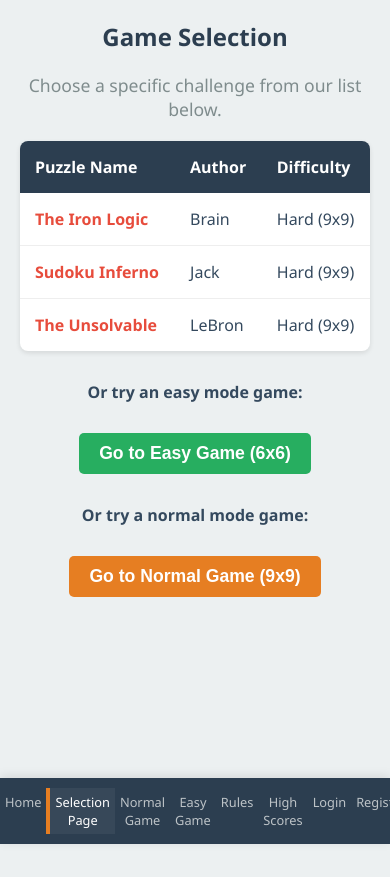
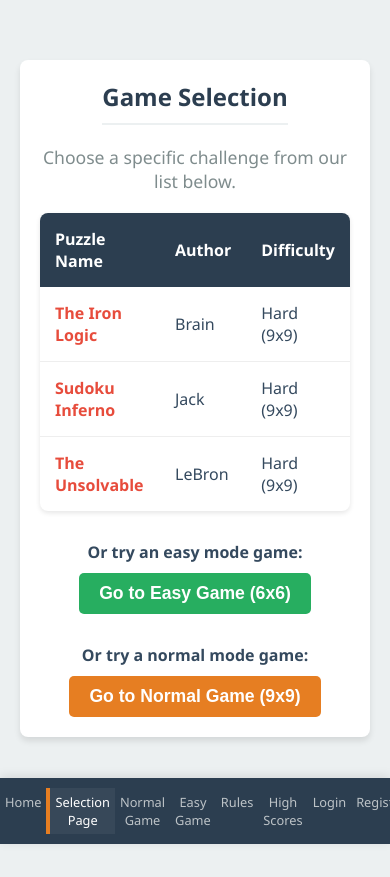
Before and after one commit to ccliuaw/sudoku-react, a React (Create React App) app: page /games in a window 390 px wide. Before the commit the page ends 844 px from the top, so only its background shows below. Built offline with nearby package versions, Linux system fonts and the light colour scheme.

Commit message:
clean CSS file, make it tidy

```diff
--- a/src/App.css
+++ b/src/App.css
@@ -1,4 +1,4 @@
-/* --- RESET & BASICS --- */
+/* --- 1. RESET & BASICS --- */
 * {
     box-sizing: border-box;
     margin: 0;
@@ -14,20 +14,20 @@
 }
 
 body {
-    font-family: 'Segoe UI', Tahoma, Geneva, Verdana, sans-serif; /* Required: font-family */
-    background-color: var(--bg-color); /* Required: background-color */
+    font-family: 'Segoe UI', Tahoma, Geneva, Verdana, sans-serif;
+    background-color: var(--bg-color);
     color: var(--text-color);
     min-height: 100vh;
-    display: flex; /* Flex layout for sidebar + content */
+    display: flex;
     flex-direction: row;
 }
 
-/* --- NAVIGATION BAR (Side on Desktop) --- */
+/* --- 2. NAVIGATION BAR --- */
 nav {
     background: var(--primary-color);
     width: 250px;
     height: 100vh;
-    position: fixed; /* Required: position */
+    position: fixed;
     left: 0;
     top: 0;
     display: flex;
@@ -44,7 +44,7 @@ nav h1 {
 }
 
 nav ul {
-    list-style: none; /* Required: ul styling */
+    list-style: none;
 }
 
 nav a {
@@ -53,30 +53,28 @@ nav a {
     display: block;
     padding: 15px;
     font-size: 1.1rem;
-    transition: color 0.3s ease, padding-left 0.3s ease; /* Required: transition */
+    transition: color 0.3s ease, padding-left 0.3s ease;
 }
 
-/* Pseudo-element: Hover effect */
 nav a:hover {
     color: var(--accent-color);
     padding-left: 20px;
 }
 
-/* Pseudo-element: Active Link Indication */
 nav a.active {
     color: white;
     border-left: 4px solid var(--accent-color);
     background-color: rgba(255,255,255,0.05);
 }
 
-/* --- MAIN CONTENT AREA --- */
+/* --- 3. MAIN CONTENT AREA --- */
 main {
-    margin-left: 250px; /* Offset for sidebar */
+    margin-left: 250px;
     padding: 40px;
     width: 100%;
     display: flex;
     flex-direction: column;
-    align-items: center; /* Required: align-items */
+    align-items: center;
     justify-content: center;
 }
 
@@ -85,11 +83,10 @@ h2 {
     color: var(--primary-color);
 }
 
-/* --- SUDOKU BOARD STYLING (CSS GRID) --- */
-/* We use a grid of grids to make the thick borders easy */
+/* --- 4. SUDOKU BOARDS (9x9 & 6x6) --- */
 .sudoku-board-9x9 {
     display: grid;
-    grid-template-columns: repeat(9, 40px); /* 9 columns of 40px each */
+    grid-template-columns: repeat(9, 40px);
     justify-content: center;
     margin: 20px auto;
     width: max-content;
@@ -99,29 +96,18 @@ h2 {
 
 .sudoku-board-6x6 {
     display: grid;
-    grid-template-columns: repeat(3, 1fr); /* 3 blocks wide for 6x6 (2x3 subgrids) */
-    gap: 4px;
-    background-color: var(--board-border);
-    border: 4px solid var(--board-border);
+    grid-template-columns: repeat(6, 40px);
+    justify-content: center;
+    margin: 20px auto;
+    width: max-content;
+    gap: 0;
+    border: 3px solid #2c3e50;
 }
 
-.subgrid-3x3 {
-    display: grid;
-    grid-template-columns: repeat(3, 1fr);
-    gap: 1px; /* Thin cell borders */
-    background-color: var(--board-border);
-}
-
-.subgrid-2x3 {
-    display: grid;
-    grid-template-columns: repeat(2, 1fr);
-    gap: 1px;
-    background-color: var(--board-border);
-}
-
+/* --- 5. CELL STYLING & STATES --- */
 .cell {
-    width: 50px;
-    height: 50px;
+    width: 40px;
+    height: 40px;
     box-sizing: border-box;
     margin: 0;
     text-align: center;
@@ -130,122 +116,22 @@ h2 {
     outline: none;
     cursor: pointer;
     background-color: white;
-    color: var(--primary-color);
+    color: #3498db;
     transition: background-color 0.2s;
-}
-
-/* --- 3x3 Sub-grid Thick Borders --- */
-.cell.border-right-thick {
-    border-right: 3px solid #2c3e50;
-}
-
-.cell.border-bottom-thick {
-    border-bottom: 3px solid #2c3e50;
 }
 
 .cell:focus {
     background-color: #e8f6f3;
 }
 
-/* --- BUTTONS & FORMS --- */
-button {
-    padding: 10px 20px;
-    background-color: var(--accent-color);
-    color: white;
-    border: none;
-    border-radius: 4px;
-    cursor: pointer;
-    font-size: 1rem;
-    margin-top: 20px;
+.cell.border-right-thick {
+    border-right: 3px solid #2c3e50 !important;
 }
 
-button:hover {
-    opacity: 0.9;
+.cell.border-bottom-thick {
+    border-bottom: 3px solid #2c3e50 !important;
 }
 
-.form-group {
-    margin-bottom: 15px;
-    width: 100%;
-    max-width: 300px;
-}
-
-input[type="text"], input[type="password"] {
-    width: 100%;
-    padding: 10px;
-    border: 1px solid #ccc;
-    border-radius: 4px;
-}
-
-/* --- RESPONSIVE MOBILE DESIGN --- */
-@media (max-width: 768px) {
-    body {
-        flex-direction: column;
-        padding-bottom: 80px; /* Space for bottom nav */
-    }
-
-    nav {
-        width: 100%;
-        height: auto;
-        bottom: 0;
-        top: auto;
-        left: 0;
-        flex-direction: row;
-        justify-content: space-around;
-        padding: 10px 0;
-        box-shadow: 0 -2px 10px rgba(0,0,0,0.1);
-    }
-
-    nav h1 {
-        display: none; /* Hide title on mobile nav to save space */
-    }
-
-    nav ul {
-        display: flex;
-        width: 100%;
-        justify-content: space-around;
-    }
-
-    nav a {
-        padding: 5px;
-        font-size: 0.8rem;
-        text-align: center;
-        display: flex;
-        flex-direction: column;
-        align-items: center;
-    }
-
-    nav a:hover {
-        padding-left: 5px; /* Remove hover shift on mobile */
-    }
-
-    main {
-        margin-left: 0;
-        padding: 20px;
-        width: 100%;
-    }
-
-    .cell {
-        width: 35px; /* Shrink cells for mobile */
-        height: 35px;
-        font-size: 1rem;
-    }
-}
-
-/* --- FIXED & INPUT CELLS --- */
-input[readonly] {
-    background-color: #ecf0f1; /* gray background for fixed cells */
-    color: #2c3e50;            /* dark text */
-    font-weight: bold;         /* bold */
-    cursor: default;           /* default cursor */
-}
-
-/* --- USER INPUT CELLS --- */
-input:not([readonly]) {
-    background-color: #ffffff; /* white background */
-    color: #3498db;            /* blue text (common Sudoku design) */
-}
-
-/* Styling for the pre-filled puzzle numbers */
 .cell.fixed {
     background-color: #ecf0f1;
     font-weight: bold;
@@ -253,29 +139,18 @@ input:not([readonly]) {
     cursor: not-allowed;
 }
 
-/* Styling for the currently selected cell */
 .cell.selected {
     background-color: #b3e5fc;
     box-shadow: inset 0 0 0 2px #0288d1;
 }
 
-/* Board Layout */
-.sudoku-board-9x9 {
-    display: grid;
-    grid-template-columns: repeat(9, 40px);
-    gap: 2px;
-    justify-content: center;
-    margin: 20px;
-}
-
-/* Styling for incorrect input (Rule violation) */
 .cell.incorrect {
     box-shadow: inset 0 0 0 2px #e74c3c;
-    background-color: #fadbd8; /* Light red background for better visibility */
+    background-color: #fadbd8;
     color: #c0392b;
 }
 
-/* Game Buttons Container */
+/* --- 6. GAME UI ELEMENTS (Buttons, Timers, Messages) --- */
 .button-container {
     margin-top: 20px;
     display: flex;
@@ -283,7 +158,6 @@ input:not([readonly]) {
     gap: 15px;
 }
 
-/* Base style for game buttons */
 .game-btn {
     padding: 10px 20px;
     font-size: 1.1rem;
@@ -294,59 +168,20 @@ input:not([readonly]) {
     transition: background-color 0.2s;
 }
 
-/* Specific button colors */
 .btn-new {
     background-color: #3498db;
     color: white;
 }
 
-.btn-new:hover {
-    background-color: #2980b9;
-}
+.btn-new:hover { background-color: #2980b9; }
 
 .btn-reset {
     background-color: #e74c3c;
     color: white;
 }
 
-.btn-reset:hover {
-    background-color: #c0392b;
-}
+.btn-reset:hover { background-color: #c0392b; }
 
-/* 6x6 Board Layout */
-.sudoku-board-6x6 {
-    display: grid;
-    grid-template-columns: repeat(6, 40px);
-    justify-content: center;
-    margin: 20px auto;
-    width: max-content;
-    gap: 0;
-    border: 3px solid #2c3e50;
-}
-
-/* Win Message Styling */
-.win-message {
-    background-color: #d4edda;
-    color: #155724;
-    padding: 15px 30px;
-    margin: 10px auto 20px auto;
-    border-radius: 8px;
-    border: 1px solid #c3e6cb;
-    font-weight: bold;
-    font-size: 1.5rem;
-    text-align: center;
-    width: fit-content;
-
-    /* A little pop-in animation to make it feel rewarding */
-    animation: popIn 0.5s ease-out;
-}
-
-@keyframes popIn {
-    0% { transform: scale(0.8); opacity: 0; }
-    100% { transform: scale(1); opacity: 1; }
-}
-
-/* Timer Styling */
 .timer-text {
     font-size: 1.2rem;
     font-weight: bold;
@@ -365,54 +200,44 @@ input:not([readonly]) {
     border: 1px solid #fad7a1;
 }
 
-/* --- Rules & Credits Page Styling --- */
-.rules-card {
-    background: white;
-    padding: 30px;
-    max-width: 700px;
-    margin: 0 auto; /* Centers the card */
+.win-message {
+    background-color: #d4edda;
+    color: #155724;
+    padding: 15px 30px;
+    margin: 10px auto 20px auto;
     border-radius: 8px;
-    box-shadow: 0 2px 5px rgba(0, 0, 0, 0.1);
+    border: 1px solid #c3e6cb;
+    font-weight: bold;
+    font-size: 1.5rem;
+    text-align: center;
+    width: fit-content;
+    animation: popIn 0.5s ease-out;
 }
 
-.rules-subtitle {
-    color: #2c3e50;
-    margin-bottom: 10px;
+@keyframes popIn {
+    0% { transform: scale(0.8); opacity: 0; }
+    100% { transform: scale(1); opacity: 1; }
 }
 
-.rules-text {
-    margin-bottom: 20px;
-    line-height: 1.6;
+/* --- 7. STATIC PAGES COMMON LAYOUT --- */
+.static-page-container {
+    max-width: 800px;
+    margin: 40px auto;
+    padding: 20px;
+    background-color: #ffffff;
+    border-radius: 8px;
+    box-shadow: 0 4px 6px rgba(0, 0, 0, 0.1);
 }
 
-.rules-list {
-    margin-left: 20px;
-    margin-bottom: 30px;
-    line-height: 1.6;
+.page-title {
+    text-align: center;
+    color: #2c3e50;
+    margin-bottom: 20px;
+    border-bottom: 2px solid #ecf0f1;
+    padding-bottom: 10px;
 }
 
-.rules-divider {
-    border: 0;
-    border-top: 1px solid #eee;
-    margin: 20px 0;
-}
-
-.credits-section p {
-    margin-bottom: 8px;
-}
-
-.credits-link {
-    color: #3498db;
-    text-decoration: none;
-    transition: color 0.2s;
-}
-
-.credits-link:hover {
-    color: #2980b9;
-    text-decoration: underline;
-}
-
-/* --- Home Page Hero Section --- */
+/* --- 8. HOME PAGE --- */
 .home-hero-container {
     display: flex;
     flex-direction: column;
@@ -426,7 +251,6 @@ input:not([readonly]) {
 .hero-image {
     max-width: 300px;
     margin-bottom: 20px;
-    /* Optional: Add a subtle shadow to the logo */
     filter: drop-shadow(0px 4px 6px rgba(0, 0, 0, 0.1));
 }
 
@@ -444,16 +268,10 @@ input:not([readonly]) {
     margin-bottom: 30px;
 }
 
-.hero-link {
-    text-decoration: none;
-}
+.hero-link { text-decoration: none; }
+.hero-btn { font-size: 1.2rem; padding: 12px 30px; }
 
-.hero-btn {
-    font-size: 1.2rem;
-    padding: 12px 30px;
-}
-
-/* --- Selection Page Styling --- */
+/* --- 9. SELECTION PAGE --- */
 .selection-container {
     display: flex;
     flex-direction: column;
@@ -475,7 +293,7 @@ input:not([readonly]) {
     background: white;
     box-shadow: 0 2px 5px rgba(0,0,0,0.1);
     border-radius: 8px;
-    overflow: hidden; /* Keeps the rounded corners with the header background */
+    overflow: hidden;
 }
 
 .selection-table th {
@@ -491,10 +309,7 @@ input:not([readonly]) {
     color: #34495e;
 }
 
-/* Removes border from the last row */
-.selection-table tr:last-child td {
-    border-bottom: none;
-}
+.selection-table tr:last-child td { border-bottom: none; }
 
 .selection-link {
     color: #e74c3c;
@@ -503,52 +318,45 @@ input:not([readonly]) {
     transition: color 0.2s;
 }
 
-.selection-link:hover {
-    color: #c0392b;
-    text-decoration: underline;
+.selection-link:hover { color: #c0392b; text-decoration: underline; }
+
+.easy-mode-section { margin-top: 30px; text-align: center; }
+.easy-mode-section p { margin-bottom: 10px; color: #34495e; font-weight: bold; }
+
+.btn-easy { background-color: #27ae60; color: white; }
+.btn-easy:hover { background-color: #219653; }
+
+.normal-mode-section { margin-top: 30px; text-align: center; }
+.normal-mode-section p { margin-bottom: 10px; color: #34495e; font-weight: bold; }
+
+.btn-normal { background-color: #e67e22; color: white; }
+.btn-normal:hover { background-color: #d95d0e; }
+
+/* --- 10. RULES & CREDITS PAGE --- */
+.rules-card {
+    background: white;
+    padding: 30px;
+    max-width: 700px;
+    margin: 0 auto;
+    border-radius: 8px;
+    box-shadow: 0 2px 5px rgba(0, 0, 0, 0.1);
 }
 
-.easy-mode-section {
-    margin-top: 30px;
-    text-align: center;
+.rules-subtitle { color: #2c3e50; margin-bottom: 10px; }
+.rules-text { margin-bottom: 20px; line-height: 1.6; }
+.rules-list { margin-left: 20px; margin-bottom: 30px; line-height: 1.6; }
+.rules-divider { border: 0; border-top: 1px solid #eee; margin: 20px 0; }
+.credits-section p { margin-bottom: 8px; }
+
+.credits-link {
+    color: #3498db;
+    text-decoration: none;
+    transition: color 0.2s;
 }
 
-.easy-mode-section p {
-    margin-bottom: 10px;
-    color: #34495e;
-    font-weight: bold;
-}
+.credits-link:hover { color: #2980b9; text-decoration: underline; }
 
-.btn-easy {
-    background-color: #27ae60;
-    color: white;
-}
-
-.btn-easy:hover {
-    background-color: #219653;
-}
-
-.normal-mode-section {
-    margin-top: 30px;
-    text-align: center;
-}
-
-.normal-mode-section p {
-    margin-bottom: 10px;
-    color: #34495e;
-    font-weight: bold;
-}
-
-.btn-normal {
-    background-color: #e67e22;
-    color: white;
-}
-
-.btn-normal:hover {
-    background-color: #d95d0e;
-}
-
-/* --- High Scores / Leaderboard Page --- */
+/* --- 11. LEADERBOARD PAGE --- */
 .leaderboard-container {
     display: flex;
     flex-direction: column;
@@ -562,10 +370,9 @@ input:not([readonly]) {
     background: white;
     box-shadow: 0 2px 5px rgba(0, 0, 0, 0.1);
     border-radius: 8px;
-    overflow: hidden; /* Keeps the border-radius neat with the colored header */
+    overflow: hidden;
 }
 
-/* Orange Header */
 .leaderboard-table th {
     background-color: #e67e22;
     color: white;
@@ -583,26 +390,12 @@ input:not([readonly]) {
     border-bottom: 1px solid #eee;
 }
 
-/* Automatically apply background color to even rows */
-.leaderboard-table tbody tr:nth-child(even) {
-    background-color: #f9f9f9;
-}
+.leaderboard-table tbody tr:nth-child(even) { background-color: #f9f9f9; }
+.leaderboard-table tr:last-child td { border-bottom: none; }
+.rank-cell { text-align: center; font-weight: bold; }
+.solved-cell { text-align: center; }
 
-/* Remove bottom border for the very last row */
-.leaderboard-table tr:last-child td {
-    border-bottom: none;
-}
-
-.rank-cell {
-    text-align: center;
-    font-weight: bold;
-}
-
-.solved-cell {
-    text-align: center;
-}
-
-/* --- Auth Pages (Login / Register) --- */
+/* --- 12. AUTHENTICATION PAGES (Login / Register) --- */
 .auth-page-container {
     display: flex;
     flex-direction: column;
@@ -642,24 +435,9 @@ input:not([readonly]) {
     transition: border-color 0.2s;
 }
 
-.form-group input:focus {
-    border-color: #3498db;
-}
-
-.auth-btn {
-    margin-top: 10px;
-    width: 100%;
-    padding: 12px;
-    font-size: 1.1rem;
-}
-
-/* --- Auth Footer Link --- */
-.auth-footer {
-    margin-top: 5px;
-    font-size: 0.9rem;
-    text-align: center;
-    color: #34495e;
-}
+.form-group input:focus { border-color: #3498db; }
+.auth-btn { margin-top: 10px; width: 100%; padding: 12px; font-size: 1.1rem; }
+.auth-footer { margin-top: 5px; font-size: 0.9rem; text-align: center; color: #34495e; }
 
 .auth-link {
     color: #e67e22;
@@ -668,7 +446,55 @@ input:not([readonly]) {
     transition: color 0.2s;
 }
 
-.auth-link:hover {
-    color: #d35400;
-    text-decoration: underline;
+.auth-link:hover { color: #d35400; text-decoration: underline; }
+
+/* --- 13. RESPONSIVE MOBILE DESIGN --- */
+@media (max-width: 768px) {
+    body {
+        flex-direction: column;
+        padding-bottom: 80px;
+    }
+
+    nav {
+        width: 100%;
+        height: auto;
+        bottom: 0;
+        top: auto;
+        left: 0;
+        flex-direction: row;
+        justify-content: space-around;
+        padding: 10px 0;
+        box-shadow: 0 -2px 10px rgba(0,0,0,0.1);
+    }
+
+    nav h1 { display: none; }
+
+    nav ul {
+        display: flex;
+        width: 100%;
+        justify-content: space-around;
+    }
+
+    nav a {
+        padding: 5px;
+        font-size: 0.8rem;
+        text-align: center;
+        display: flex;
+        flex-direction: column;
+        align-items: center;
+    }
+
+    nav a:hover { padding-left: 5px; }
+
+    main {
+        margin-left: 0;
+        padding: 20px;
+        width: 100%;
+    }
+
+    .cell {
+        width: 35px;
+        height: 35px;
+        font-size: 1rem;
+    }
 }
```
